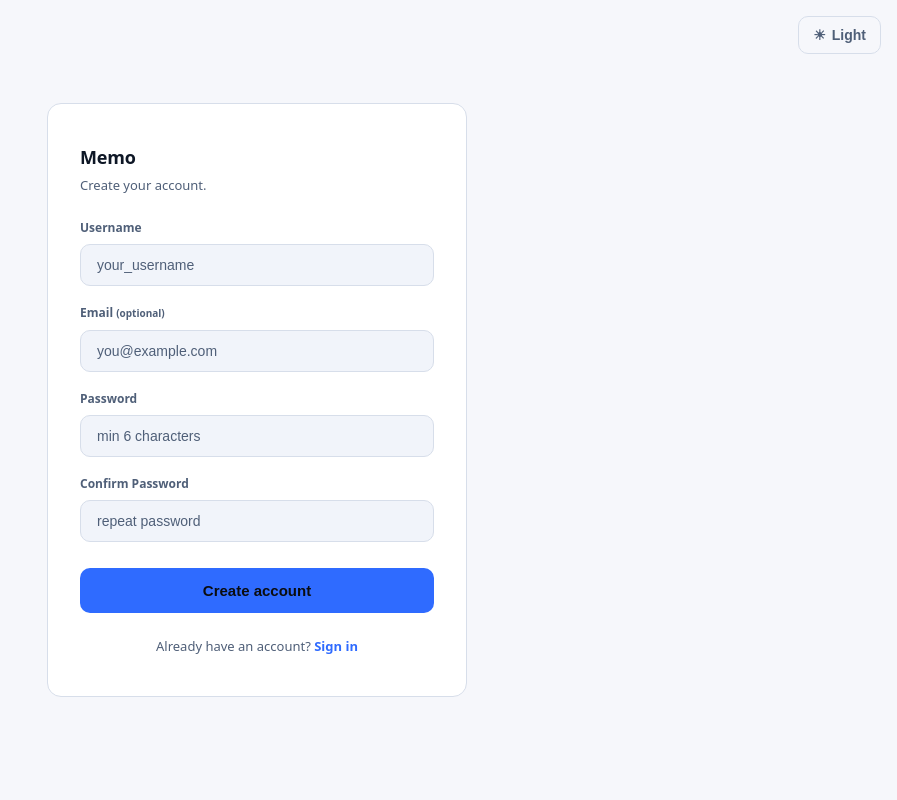
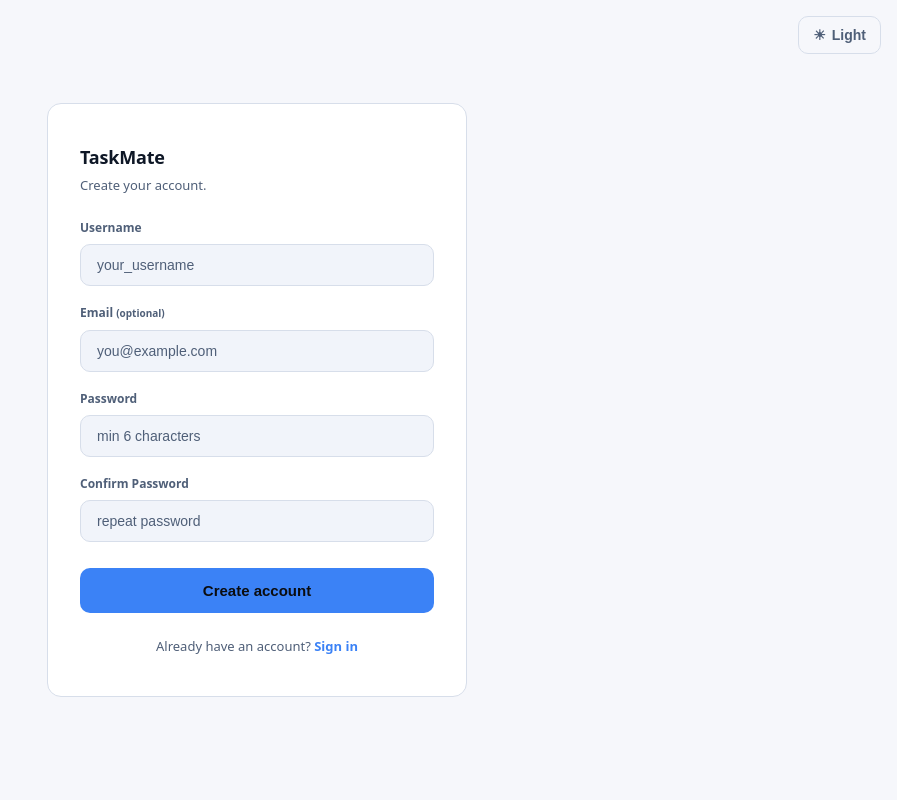
Before and after one commit to Dhagash1206/Django-taskmanager, a Django app: page /accounts/register/ in a window 1280 px wide. Shown: the whole page, without its empty margins (383-1280 px from the left). Run offline with Django 5.2, Linux system fonts and the light colour scheme.

Commit message:
Rename app to TaskMate and tweak accent color
Made-with: Cursor

```diff
--- a/templates/accounts/login.html
+++ b/templates/accounts/login.html
@@ -1,5 +1,5 @@
 {% extends 'base.html' %}
-{% block title %}Login — Memo{% endblock %}
+{% block title %}Login — TaskMate{% endblock %}
 
 {% block extra_styles %}
 <style>
@@ -86,7 +86,7 @@
 {% block body %}
 <div class="auth-wrap">
   <div class="auth-card">
-    <div class="auth-logo">Memo</div>
+    <div class="auth-logo">TaskMate</div>
     <p class="auth-tagline">Sign in to continue.</p>
 
     {% for message in messages %}
--- a/templates/accounts/register.html
+++ b/templates/accounts/register.html
@@ -1,5 +1,5 @@
 {% extends 'base.html' %}
-{% block title %}Register — Memo{% endblock %}
+{% block title %}Register — TaskMate{% endblock %}
 
 {% block extra_styles %}
 <style>
@@ -51,7 +51,7 @@
 {% block body %}
 <div class="auth-wrap">
   <div class="auth-card">
-    <div class="auth-logo">Memo</div>
+    <div class="auth-logo">TaskMate</div>
     <p class="auth-tagline">Create your account.</p>
 
     {% for message in messages %}
--- a/templates/base.html
+++ b/templates/base.html
@@ -3,7 +3,7 @@
 <head>
   <meta charset="UTF-8"/>
   <meta name="viewport" content="width=device-width, initial-scale=1.0"/>
-  <title>{% block title %}Memo{% endblock %}</title>
+  <title>{% block title %}TaskMate{% endblock %}</title>
   <script>
     (function () {
       try {
@@ -24,7 +24,7 @@
       --surface: #0f141b;
       --surface2: #121a24;
       --border: #223041;
-      --accent: #86a8ff;
+      --accent: #60a5fa;
       --text: #e9eef7;
       --muted: #9aa7bd;
       --danger: #ff6b6b;
@@ -36,7 +36,7 @@
       --surface: #ffffff;
       --surface2: #f1f4fa;
       --border: #d7deea;
-      --accent: #2f6bff;
+      --accent: #3b82f6;
       --text: #0e1726;
       --muted: #4f5f78;
       --danger: #d12b2b;
--- a/templates/todos/dashboard.html
+++ b/templates/todos/dashboard.html
@@ -1,5 +1,5 @@
 {% extends 'base.html' %}
-{% block title %}Dashboard — Memo{% endblock %}
+{% block title %}Dashboard — TaskMate{% endblock %}
 
 {% block extra_styles %}
 <style>
@@ -270,7 +270,7 @@
   <!-- Sidebar -->
   <aside class="sidebar">
     <div class="sidebar-header">
-      <div class="logo">Memo</div>
+      <div class="logo">TaskMate</div>
       <div class="user-chip">
         <div class="dot"></div>
         <span class="uname">{{ request.user.username }}</span>
```
